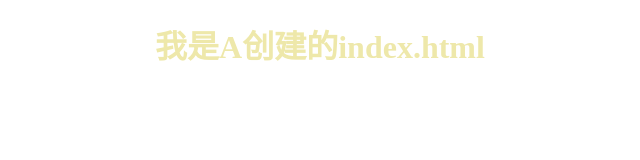
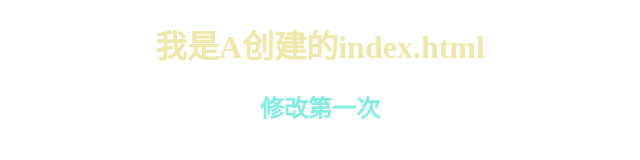
Before and after one commit to A-Zhou19/gitbut-Dome, a plain HTML site: page index.html in a window 1280 px wide. Shown: the whole page, without its empty margins (320-960 px from the left). Drawn offline with Linux system fonts and the light colour scheme.

Commit message:
A第二次提交

```diff
--- a/index.html
+++ b/index.html
@@ -8,12 +8,17 @@
             text-align: center;
             color: palegoldenrod;
         }
+        h2{
+            text-align: center;
+            color: #81eee1;
+        }
     </style>
 </head>
 <body>
     <h1>
         我是A创建的index.html
     </h1>
+    <h2>修改第一次</h2>
 
 </body>
 </html>
```
